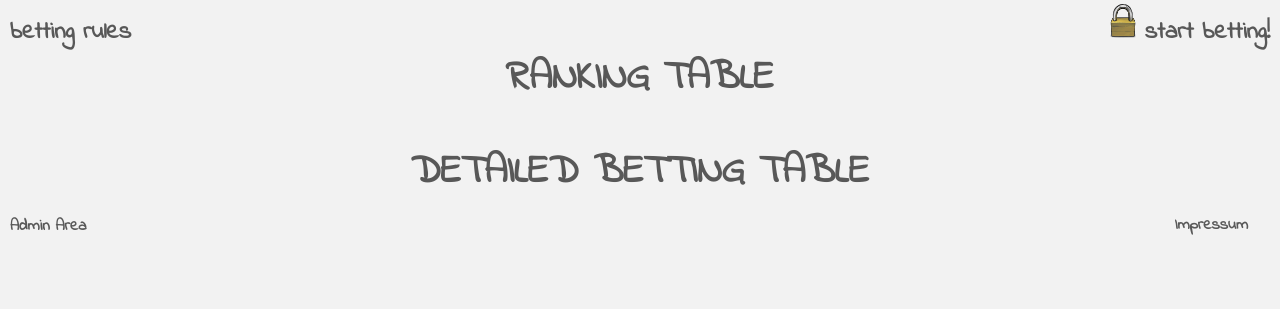
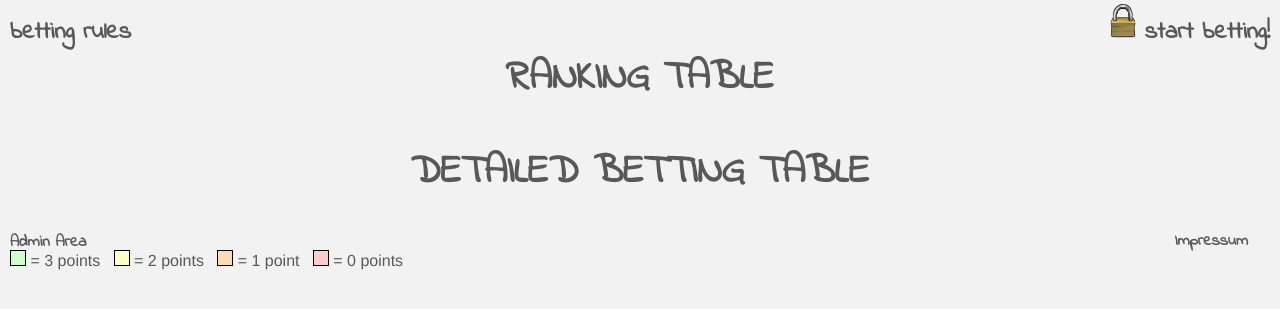
Before and after one commit to Brow71189/legendary-invention, a PHP site: page / in a window 1280 px wide. Shown: the part 172-481 px from the top of the page. Run offline with PHP 8.4, Linux system fonts and the light colour scheme; some web fonts are replaced.

Commit message:
added color legend

```diff
--- a/html/index.php
+++ b/html/index.php
@@ -32,6 +32,42 @@
   <br>
   <?php system(dirname(__FILE__).'/cgi/cgi_response.py '.'-f create_ranking_table'); ?>
   <h3>DETAILED BETTING TABLE</h3>
+   <table>
+    <tr>
+     <td>
+      <svg>
+       <rect id="green-box" width="1em" height="1em">
+      </svg>
+     </td>
+     <td>
+      <pre> = 3 points   </pre>
+     </td>
+     <td>
+      <svg>
+       <rect id="yellow-box" width="1em" height="1em">
+      </svg>
+     </td>
+     <td>
+      <pre> = 2 points   </pre>
+     </td>
+     <td>
+      <svg>
+       <rect id="orange-box" width="1em" height="1em">
+      </svg>
+     </td>
+     <td>
+      <pre> = 1 point   </pre>
+     </td>
+     <td>
+      <svg>
+       <rect id="red-box" width="1em" height="1em">
+      </svg>
+     </td>
+     <td>
+      <pre> = 0 points   </pre>
+     </td>
+
+  <br>
   <?php system(dirname(__FILE__).'/cgi/cgi_response.py '.'-f create_detailed_table'); ?>
   <a href="/users/admin/" title="Admin Area">Admin Area</a>
   <a id="impressum" href="/impressum.html" title="Impressum">Impressum</a>
--- a/html/legend.css
+++ b/html/legend.css
@@ -286,6 +286,35 @@ td.green {
 background-color: #ccffcc;
 }
 
+svg {
+width: 1em;
+height: 1em;
+}
+
+rect {
+width: 1em;
+height: 1em;
+stroke-width: 2px;
+stroke: black;
+}
+
+#green-box {
+fill: #ccffcc;
+}
+
+#yellow-box {
+fill: #ffffcc;
+}
+
+#orange-box {
+fill: #ffdab3;
+}
+
+#red-box {
+fill: #ffcccc;
+}
+
+
 #detailed td.team {
 width: 3em;
 border: 0;
```
